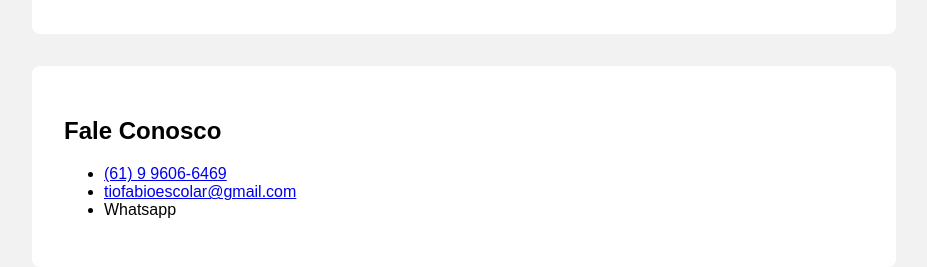
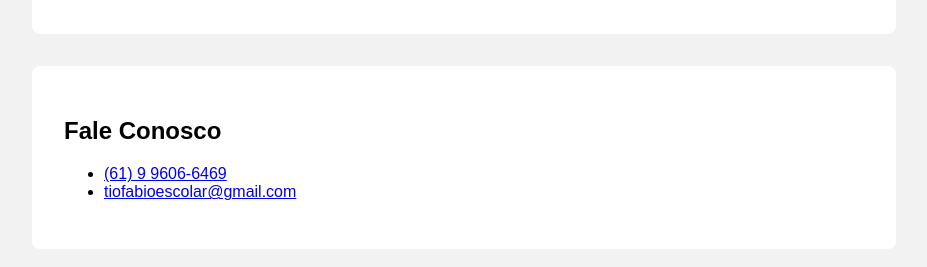
Before and after one commit to TioFabioEscolar/Escolar, a plain HTML site: page index.html in a window 1280 px wide. Shown: the part 1481-1748 px from the top of the page, without its empty margins (176-1103 px from the left). Drawn offline with Linux system fonts and the light colour scheme.

Commit message:
Update index.html

```diff
--- a/index.html
+++ b/index.html
@@ -101,7 +101,6 @@
         <ul>
             <li><a href="tel:+5561996066469">(61) 9 9606-6469</a></li>
             <li><a href="mailto:tiofabioescolar@gmail.com">tiofabioescolar@gmail.com</a></li>
-            <li><a href="https://wa.me/61996066469"></a>Whatsapp</li>
         </ul>
   </section>
 
```
